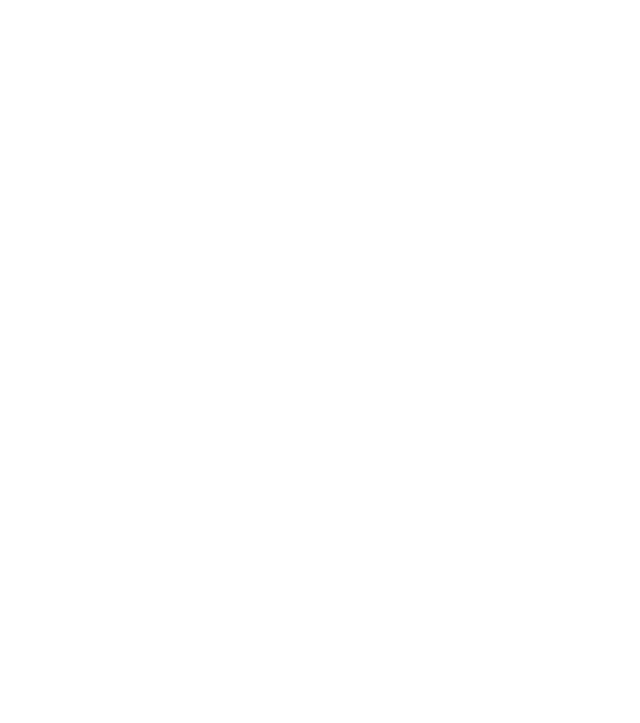
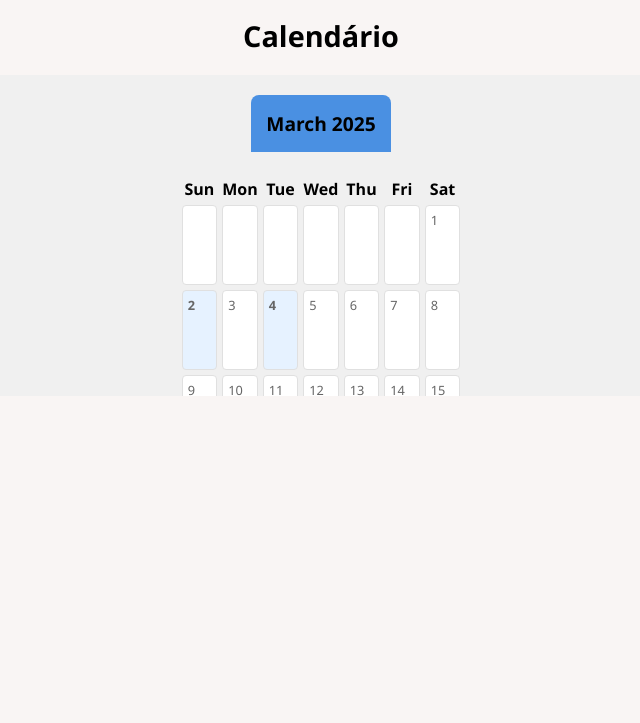
Before and after one commit to vinicius-rabello/minhas-faltas, a website: page views/calendar/calendar.html in a window 1280 px wide. Shown: the whole page, without its empty margins (319-959 px from the left). Drawn offline with Linux system fonts and the light colour scheme.

Commit message:
added calendar prototype

```diff
--- a/views/calendar/calendar.css
+++ b/views/calendar/calendar.css
@@ -0,0 +1,94 @@
+@import "/css/global.css";
+
+.calendar-section {
+  flex: 1;
+  width: 100%;
+  overflow-y: auto;
+  margin-bottom: 20px;
+  display: flex;
+  flex-direction: column;
+  align-items: center;
+}
+
+.calendar-container {
+  display: flex;
+  flex-direction: column;
+  justify-content: center;
+  align-items: center;
+  flex: 1;
+  width: 100%;
+  padding: 20px;
+  gap: 16px;
+}
+
+
+/* copied */
+:root {
+  --calendar-bg: #f0f0f0;
+  --calendar-header-bg: #4a90e2;
+  --calendar-header-text: white;
+  --calendar-day-bg: white;
+  --calendar-day-border: #e0e0e0;
+  --calendar-active-day-bg: #e6f2ff;
+  --calendar-active-day-color: #4a90e2;
+}
+
+.calendar-container {
+  max-width: 800px;
+  margin: 0 auto;
+  background-color: var(--calendar-bg);
+  border-radius: 8px;
+  box-shadow: 0 4px 6px rgba(0, 0, 0, 0.1);
+}
+
+.calendar-header {
+  display: flex;
+  justify-content: space-between;
+  align-items: center;
+  background-color: var(--calendar-header-bg);
+  color: var(--calendar-header-text);
+  padding: 15px;
+  border-top-left-radius: 8px;
+  border-top-right-radius: 8px;
+}
+
+.calendar-header h2 {
+  margin: 0;
+  font-size: 1.2rem;
+}
+
+.calendar-grid {
+  display: grid;
+  grid-template-columns: repeat(7, 1fr);
+  gap: 5px;
+  padding: 10px;
+}
+
+.calendar-day {
+  background-color: var(--calendar-day-bg);
+  border: 1px solid var(--calendar-day-border);
+  border-radius: 4px;
+  padding: 10px;
+  text-align: center;
+  min-height: 80px;
+  position: relative;
+}
+
+.calendar-day.has-subject {
+  background-color: var(--calendar-active-day-bg);
+  color: var(--calendar-active-day-color);
+  font-weight: bold;
+}
+
+.calendar-day-number {
+  position: absolute;
+  top: 5px;
+  left: 5px;
+  font-size: 0.8rem;
+  color: #666;
+}
+
+.calendar-day-subjects {
+  margin-top: 20px;
+  font-size: 0.7rem;
+}
--- a/views/calendar/calendar.html
+++ b/views/calendar/calendar.html
@@ -0,0 +1,20 @@
+<!DOCTYPE html>
+<html lang="en">
+<head>
+    <meta charset="UTF-8">
+    <meta name="viewport" content="width=device-width, initial-scale=1.0">
+    <title>minhas-faltas</title>
+    <link rel="stylesheet" href="/css/global.css">
+    <link rel="stylesheet" href="/calendar/calendar.css">
+</head>
+<body>
+    <div class="container">
+        <h2>Calendário</h2>
+        <div class="calendar-section">
+            <div class="calendar-container">
+            </div>
+        </div>
+    </div>
+</body>
+<script type="module" src="/calendar/calendar.js"></script>
+</html>
--- a/views/calendar/calendar.js
+++ b/views/calendar/calendar.js
@@ -0,0 +1,10 @@
+import { initializeCalendar } from "./calendarInit.js";
+
+const sampleData = [
+    ["2025-03-02", 10, null, false],
+    ["2025-03-04", 13, null, false]
+];
+
+document.addEventListener("DOMContentLoaded", () => {
+    initializeCalendar(sampleData);
+});
--- /dev/null
+++ b/views/calendar/calendarInit.js
@@ -0,0 +1,105 @@
+export function initializeCalendar(sampleData) {
+  class Calendar {
+    constructor(containerElement, data) {
+      this.containerElement = containerElement;
+      this.data = data;
+      this.currentDate = new Date();
+    }
+
+    render() {
+      // Clear previous content
+      this.containerElement.innerHTML = "";
+
+      // Create header
+      const header = document.createElement("div");
+      header.className = "calendar-header";
+      header.innerHTML = `
+                    <h2>${this.getCurrentMonthYear()}</h2>
+                `;
+      this.containerElement.appendChild(header);
+
+      // Create grid
+      const grid = document.createElement("div");
+      grid.className = "calendar-grid";
+
+      // Add weekday headers
+      const weekdays = ["Sun", "Mon", "Tue", "Wed", "Thu", "Fri", "Sat"];
+      weekdays.forEach((day) => {
+        const dayHeader = document.createElement("div");
+        dayHeader.textContent = day;
+        dayHeader.style.textAlign = "center";
+        dayHeader.style.fontWeight = "bold";
+        grid.appendChild(dayHeader);
+      });
+
+      // Get first and last day of current month
+      const firstDay = new Date(
+        this.currentDate.getFullYear(),
+        this.currentDate.getMonth(),
+        1
+      );
+      const lastDay = new Date(
+        this.currentDate.getFullYear(),
+        this.currentDate.getMonth() + 1,
+        0
+      );
+
+      // Calculate padding days
+      const startingDay = firstDay.getDay();
+      const totalDays = lastDay.getDate();
+
+      // Add padding days before first day
+      for (let i = 0; i < startingDay; i++) {
+        const paddingDay = document.createElement("div");
+        paddingDay.className = "calendar-day";
+        grid.appendChild(paddingDay);
+      }
+
+      // Render days
+      for (let day = 1; day <= totalDays; day++) {
+        const dayElement = document.createElement("div");
+        dayElement.className = "calendar-day";
+
+        // Create day number
+        const dayNumber = document.createElement("span");
+        dayNumber.className = "calendar-day-number";
+        dayNumber.textContent = day;
+        dayElement.appendChild(dayNumber);
+
+        // Check if this day has subjects
+        const dateString = this.formatDate(
+          this.currentDate.getFullYear(),
+          this.currentDate.getMonth() + 1,
+          day
+        );
+        const daySubjects = this.data.filter((item) => item[0] === dateString);
+
+        if (daySubjects.length > 0) {
+          dayElement.classList.add("has-subject");
+        }
+
+        grid.appendChild(dayElement);
+      }
+
+      this.containerElement.appendChild(grid);
+    }
+
+    getCurrentMonthYear() {
+      return this.currentDate.toLocaleString("default", {
+        month: "long",
+        year: "numeric",
+      });
+    }
+
+    formatDate(year, month, day) {
+      return `${year}-${String(month).padStart(2, "0")}-${String(day).padStart(
+        2,
+        "0"
+      )}`;
+    }
+  }
+
+  const calendarContainer = document.querySelector(".calendar-container");
+  const calendar = new Calendar(calendarContainer, sampleData);
+  calendar.render();
+}
--- /dev/null
+++ b/views/css/global.css
@@ -0,0 +1,32 @@
+* {
+  margin: 0;
+  padding: 0;
+  box-sizing: border-box;
+  font-family: "Segoe UI", Tahoma, Geneva, Verdana, sans-serif;
+}
+
+body {
+  background-color: #f9f5f4;
+  height: 100vh;
+  max-width: 100%;
+  display: flex;
+  justify-content: center;
+  align-items: center;
+}
+
+.container {
+  display: flex;
+  width: 100%;
+  padding: 16px 16px 30% 16px;
+  height: 100%;
+  flex-direction: column;
+  align-items: center;
+  position: relative;
+}
+
+h2 {
+  font-size: 1.8rem;
+  font-weight: bold;
+  margin-bottom: 20px;
+  color: #000;
+}
--- a/views/home/home.css
+++ b/views/home/home.css
@@ -1,46 +1,4 @@
-* {
-  margin: 0;
-  padding: 0;
-  box-sizing: border-box;
-  font-family: "Segoe UI", Tahoma, Geneva, Verdana, sans-serif;
-}
-
-body {
-  background-color: #f9f5f4;
-  height: 100vh;
-  max-width: 100%;
-  display: flex;
-  justify-content: center;
-  align-items: center;
-}
-
-.container {
-  display: flex;
-  width: 100%;
-  padding: 16px 16px 30% 16px;
-  height: 100%;
-  flex-direction: column;
-  align-items: center;
-  position: relative;
-}
-
-.content-section {
-  flex: 30%;
-  padding: 20px;
-  text-align: left;
-  display: flex;
-  flex-direction: column;
-  justify-content: flex-start;
-  width: 100%;
-  margin-bottom: 20px;
-}
-
-h2 {
-  font-size: 1.8rem;
-  font-weight: bold;
-  margin-bottom: 20px;
-  color: #000;
-}
+@import "/css/global.css";
 
 .button-section {
   flex: 20%;
@@ -351,8 +309,8 @@ h2 {
 }
 
 .status-pending {
-  color: #9F9F9F;
-  border: 2px solid #9F9F9F;
+  color: #9f9f9f;
+  border: 2px solid #9f9f9f;
   border-radius: 6px;
   background-color: transparent;
 }
```
Also changed, not shown: views/home/home.html (+1 -0 lines).
